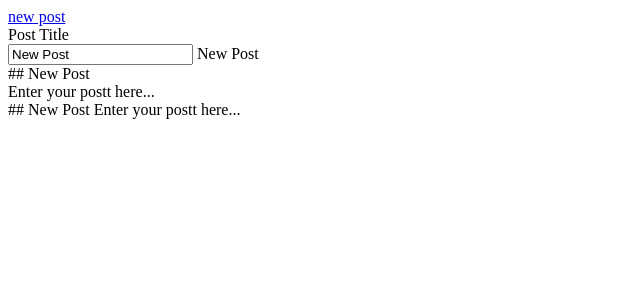
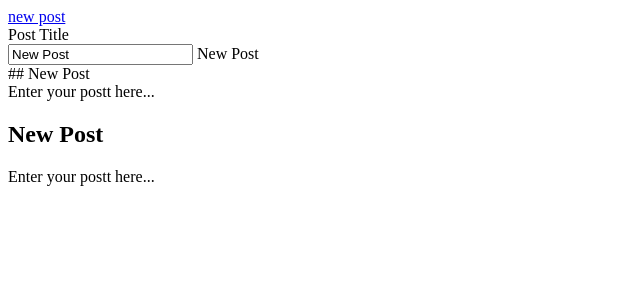
Before and after one commit to DenisSeroshtan/vue3-ts-test, a Vue app: page /posts/new in a window 1280 px wide. Shown: the top 300 px of the page, without its empty margins (0-640 px from the left). Built offline with nearby package versions, Linux system fonts and the light colour scheme; the HTML template or start-up script is replaced by a standard one.

Commit message:
parse markdown post to html, hightlight input code

```diff
--- a/src/PostWriter.vue
+++ b/src/PostWriter.vue
@@ -16,15 +16,18 @@
         <div contenteditable ref="contenteditable" @input="handleEdit"></div>
       </div>
       <div class="column is-one-half">
-        {{ markdown }}
+        <div v-html="html"></div>
       </div>
     </div>
   </div>
 </template>
 
 <script lang="ts">
-import {defineComponent, ref, onMounted} from 'vue'
+import {defineComponent, ref, onMounted, watch} from 'vue'
 import {Post} from "./types";
+import {parse, MarkedOptions} from 'marked'
+import {highlightAuto} from "highlight.js";
+import debounce from 'lodash/debounce'
 
 export default defineComponent({
   name: 'PostWriter',
@@ -38,7 +41,13 @@ export default defineComponent({
     const title = ref(props.post.title)
     const contenteditable = ref<null | HTMLDivElement>(null)
     const markdown = ref(props.post.markdown)
+    const html = ref('')
 
+    const options: MarkedOptions = {
+      highlight: (code: string) => {
+        highlightAuto(code).value
+      }
+    }
     const handleEdit = () => (
         markdown.value = contenteditable.value.innerText
     )
@@ -47,11 +56,17 @@ export default defineComponent({
       contenteditable.value.innerText = markdown.value
     })
 
+    const update = (value: string): void => {
+      html.value = parse(value, options)
+    }
+    watch(markdown, debounce(update, 500), {immediate: true})
+
     return {
       title,
       contenteditable,
+      markdown,
+      html,
       handleEdit,
-      markdown,
     }
   },
 })
```
